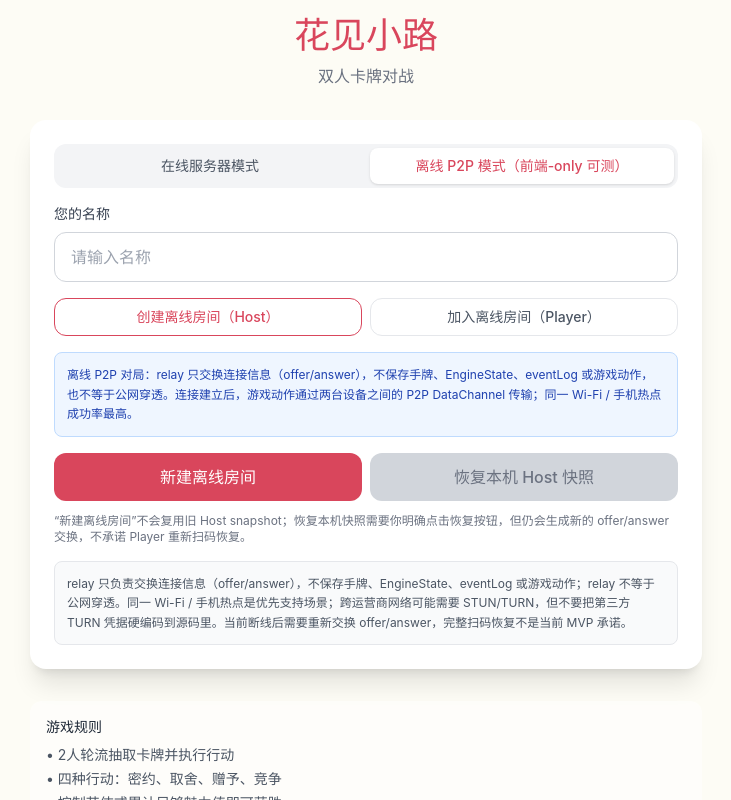
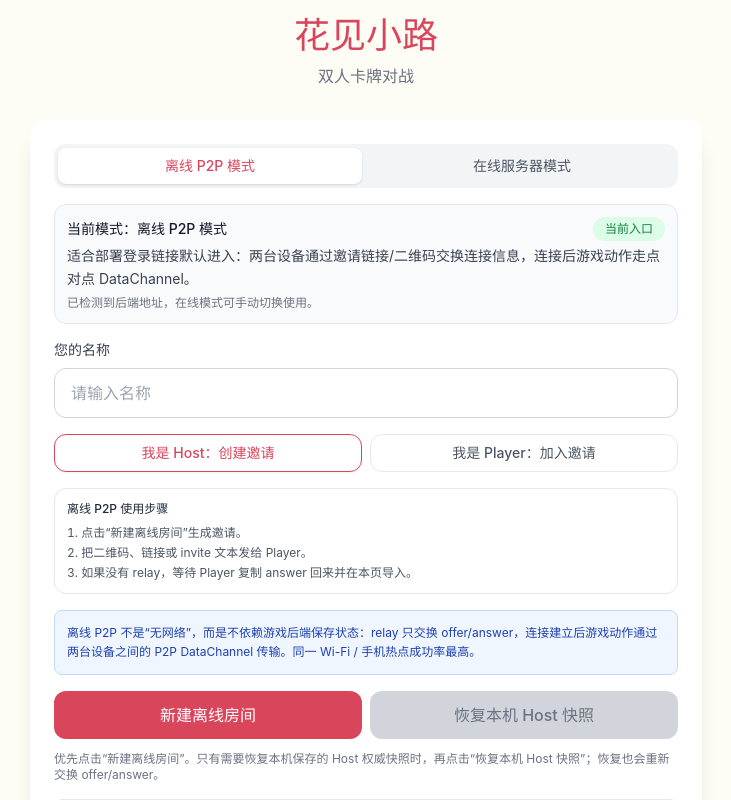
Before and after one commit to GaoJinHang/hanamikoji, a React (Vite) app in the folder packages/client/: page / in a window 1280 px wide. Both pictures are taken after a click on the button "切换到离线 P2P 模式". Shown: the whole page, without its empty margins (274-1005 px from the left). Built offline with nearby package versions, Linux system fonts and the light colour scheme; no server answers.

Commit message:
Update: Phase10 offline-p2p-mode-fixed 版本

```diff
--- a/packages/client/src/components/p2p/OfflineRoomInvite.tsx
+++ b/packages/client/src/components/p2p/OfflineRoomInvite.tsx
@@ -33,8 +33,8 @@ export interface OfflineRoomInviteProps {
 export const OfflineRoomInvite: React.FC<OfflineRoomInviteProps> = props => (
   <div className="space-y-4">
     <div className="grid grid-cols-2 gap-2">
-      <button type="button" onClick={() => props.setRole('host')} className={`py-2 rounded-xl border text-sm font-medium ${props.role === 'host' ? 'border-game-primary text-game-primary bg-white' : 'border-gray-200 text-gray-600'}`}>创建离线房间（Host）</button>
-      <button type="button" onClick={() => props.setRole('player')} className={`py-2 rounded-xl border text-sm font-medium ${props.role === 'player' ? 'border-game-primary text-game-primary bg-white' : 'border-gray-200 text-gray-600'}`}>加入离线房间（Player）</button>
+      <button type="button" onClick={() => props.setRole('host')} className={`py-2 rounded-xl border text-sm font-medium ${props.role === 'host' ? 'border-game-primary text-game-primary bg-white shadow-sm' : 'border-gray-200 text-gray-600'}`}>我是 Host：创建邀请</button>
+      <button type="button" onClick={() => props.setRole('player')} className={`py-2 rounded-xl border text-sm font-medium ${props.role === 'player' ? 'border-game-primary text-game-primary bg-white shadow-sm' : 'border-gray-200 text-gray-600'}`}>我是 Player：加入邀请</button>
     </div>
     {props.savedP2PSession && (
       <div className="p-3 bg-amber-50 border border-amber-200 rounded-lg text-amber-800 text-xs">
@@ -42,6 +42,7 @@ export const OfflineRoomInvite: React.FC<OfflineRoomInviteProps> = props => (
         {props.hasHostSnapshot ? ' Host 本机也保存了权威快照。' : ''} 这只恢复本机快照；断线后仍需重新交换 offer/answer，不代表 Player 重新扫码一定能恢复。
       </div>
     )}
+    <OfflineFlowSteps role={props.role} relayReady={Boolean(props.hostRelayInviteId) || props.playerRelaySubmitted} />
     <RelayBoundaryNotice />
     {props.role === 'host' ? <HostInvitePanel {...props} /> : <PlayerInvitePanel {...props} />}
     <div className="p-3 bg-gray-50 border border-gray-200 rounded-lg text-gray-600 text-xs leading-relaxed">
@@ -50,9 +51,32 @@ export const OfflineRoomInvite: React.FC<OfflineRoomInviteProps> = props => (
   </div>
 );
 
+const OfflineFlowSteps: React.FC<{ role: OfflineInviteRole; relayReady: boolean }> = ({ role, relayReady }) => {
+  const steps = role === 'host'
+    ? [
+        '点击“新建离线房间”生成邀请。',
+        relayReady ? '让 Player 扫码/打开链接；relay 会自动回传 answer。' : '把二维码、链接或 invite 文本发给 Player。',
+        '如果没有 relay，等待 Player 复制 answer 回来并在本页导入。',
+      ]
+    : [
+        '扫码、打开 Host 链接，或粘贴 Host invite 文本。',
+        '填写昵称后点击“加入并生成/提交 answer”。',
+        'relay 可用时自动回传；否则复制 answer 给 Host 导入。',
+      ];
+
+  return (
+    <div className="rounded-xl border border-gray-200 bg-white p-3 text-xs text-gray-600">
+      <div className="font-medium text-gray-800 mb-2">离线 P2P 使用步骤</div>
+      <ol className="space-y-1 list-decimal list-inside">
+        {steps.map(step => <li key={step}>{step}</li>)}
+      </ol>
+    </div>
+  );
+};
+
 const RelayBoundaryNotice: React.FC = () => (
   <div className="p-3 bg-blue-50 border border-blue-200 rounded-lg text-blue-800 text-xs leading-relaxed">
-    离线 P2P 对局：relay 只交换连接信息（offer/answer），不保存手牌、EngineState、eventLog 或游戏动作，也不等于公网穿透。连接建立后，游戏动作通过两台设备之间的 P2P DataChannel 传输；同一 Wi-Fi / 手机热点成功率最高。
+    离线 P2P 不是“无网络”，而是不依赖游戏后端保存状态：relay 只交换 offer/answer，连接建立后游戏动作通过两台设备之间的 P2P DataChannel 传输。同一 Wi-Fi / 手机热点成功率最高。
   </div>
 );
 
@@ -62,7 +86,7 @@ const HostInvitePanel: React.FC<OfflineRoomInviteProps> = props => (
       <button type="button" onClick={props.onCreateNewHost} disabled={props.isLoading} className={`w-full py-3 rounded-xl font-medium ${props.isLoading ? 'bg-gray-300 text-gray-500' : 'bg-game-primary text-white'}`}>{props.isLoading ? '正在生成邀请...' : '新建离线房间'}</button>
       <button type="button" onClick={props.onRestoreHost} disabled={props.isLoading || !props.hasHostSnapshot} className={`w-full py-3 rounded-xl font-medium ${props.isLoading || !props.hasHostSnapshot ? 'bg-gray-300 text-gray-500' : 'bg-game-secondary text-white'}`}>恢复本机 Host 快照</button>
     </div>
-    <div className="text-xs text-gray-500">“新建离线房间”不会复用旧 Host snapshot；恢复本机快照需要你明确点击恢复按钮，但仍会生成新的 offer/answer 交换，不承诺 Player 重新扫码恢复。</div>
+    <div className="text-xs text-gray-500">优先点击“新建离线房间”。只有需要恢复本机保存的 Host 权威快照时，再点击“恢复本机 Host 快照”；恢复也会重新交换 offer/answer。</div>
 
     {props.hostRelayInviteId && (
       <div className="p-3 bg-green-50 border border-green-200 rounded-lg text-green-700 text-xs leading-relaxed">
@@ -75,7 +99,7 @@ const HostInvitePanel: React.FC<OfflineRoomInviteProps> = props => (
       </div>
     )}
 
-    {props.hostJoinUrl && <QRCodeBox title={props.hostRelayInviteId ? '一次扫码 relay 加入链接 / 二维码' : '纯离线 Player 加入链接 / 二维码（Host 后续需粘贴 answer）'} value={props.hostJoinUrl} onCopy={props.onCopy} />}
+    {props.hostJoinUrl && <QRCodeBox title={props.hostRelayInviteId ? '发给 Player：一次扫码加入链接 / 二维码' : '发给 Player：纯离线加入链接 / 二维码（Host 后续需粘贴 answer）'} value={props.hostJoinUrl} copyLabel="复制加入链接" onCopy={props.onCopy} />}
     {props.hostInviteText && <SignalBox label="纯离线兜底：长 invite 文本（HANA-INVITE-V1）" value={props.hostInviteText} onCopy={() => props.onCopy(props.hostInviteText)} />}
     {props.hostOffer && <SignalBox label="高级兜底：旧版 Host offer（HANA-P2P-V1）" value={props.hostOffer} onCopy={() => props.onCopy(props.hostOffer)} />}
     {props.hostOffer && (
@@ -92,15 +116,15 @@ const PlayerInvitePanel: React.FC<OfflineRoomInviteProps> = props => (
   <div className="space-y-3">
     <div>
       <label className="block text-sm font-medium text-gray-700 mb-2">Host 邀请链接 / invite / 旧版 offer</label>
-      <textarea value={props.playerOfferInput} onChange={event => props.setPlayerOfferInput(event.target.value)} placeholder="粘贴 relay 一次扫码链接、纯离线 HANA-INVITE-V1 邀请链接/文本，或旧 HANA-P2P-V1 offer" className="w-full h-32 px-3 py-2 border border-gray-300 rounded-xl text-xs font-mono focus:ring-2 focus:ring-game-primary focus:border-transparent outline-none" />
+      <textarea value={props.playerOfferInput} onChange={event => props.setPlayerOfferInput(event.target.value)} placeholder="扫码打开后会自动填入；也可以粘贴 relay 链接、纯离线 HANA-INVITE-V1 invite 文本，或旧 HANA-P2P-V1 offer" className="w-full h-32 px-3 py-2 border border-gray-300 rounded-xl text-xs font-mono focus:ring-2 focus:ring-game-primary focus:border-transparent outline-none" />
     </div>
-    <button type="button" onClick={props.onCreatePlayer} disabled={props.isLoading || !props.playerOfferInput.trim()} className={`w-full py-3 rounded-xl font-medium ${props.isLoading || !props.playerOfferInput.trim() ? 'bg-gray-300 text-gray-500' : 'bg-game-primary text-white'}`}>{props.isLoading ? '正在生成 answer...' : '加入并生成 Player answer'}</button>
+    <button type="button" onClick={props.onCreatePlayer} disabled={props.isLoading || !props.playerOfferInput.trim()} className={`w-full py-3 rounded-xl font-medium ${props.isLoading || !props.playerOfferInput.trim() ? 'bg-gray-300 text-gray-500' : 'bg-game-primary text-white'}`}>{props.isLoading ? '正在处理邀请...' : '加入并生成/提交 answer'}</button>
     {props.playerRelaySubmitted && (
       <div className="p-3 bg-green-50 border border-green-200 rounded-lg text-green-700 text-xs leading-relaxed">
         已通过 relay 自动提交 Player answer。请等待 Host 当前页面自动建立 DataChannel；relay 不保存手牌、EngineState、eventLog 或游戏动作。
       </div>
     )}
-    {props.playerAnswerInviteText && <QRCodeBox title={props.playerRelaySubmitted ? '手动兜底 answer 文本（通常无需复制）' : 'Player answer 文本（复制回 Host 当前页面粘贴）'} value={props.playerAnswerInviteText} onCopy={props.onCopy} />}
+    {props.playerAnswerInviteText && <QRCodeBox title={props.playerRelaySubmitted ? '手动兜底 answer 文本（通常无需复制）' : '复制给 Host：Player answer 文本'} value={props.playerAnswerInviteText} copyLabel="复制 answer" onCopy={props.onCopy} />}
     {props.playerAnswerUrl && <SignalBox label="answer URL（高级备用；Host 仍建议在当前页面粘贴导入）" value={props.playerAnswerUrl} onCopy={() => props.onCopy(props.playerAnswerUrl)} />}
     {props.playerAnswer && <SignalBox label="高级兜底：旧版 Player answer（HANA-P2P-V1）" value={props.playerAnswer} onCopy={() => props.onCopy(props.playerAnswer)} />}
   </div>
--- a/packages/client/src/pages/Lobby.tsx
+++ b/packages/client/src/pages/Lobby.tsx
@@ -14,7 +14,7 @@ import { clearOfflineHash, parseOfflineHash } from '../p2p/inviteUrl';
 import { loadClientSession, loadHostSnapshot } from '../p2p/storage';
 import { OfflineReadyRoom } from '../components/p2p/OfflineReadyRoom';
 import { OfflineRoomInvite } from '../components/p2p/OfflineRoomInvite';
-import { getInitialLobbyMode, getOnlineBackendNotice, type LobbyMode } from './lobbyMode';
+import { getInitialLobbyMode, getOnlineBackendNotice, getRequestedLobbyModeFromSearch, type LobbyMode } from './lobbyMode';
 
 interface LobbyProps {
   savedRoomId: string | null;
@@ -34,6 +34,7 @@ export const Lobby: React.FC<LobbyProps> = ({ savedRoomId, savedPlayerId, onOffl
     isProduction: import.meta.env.PROD,
     hasExplicitBackend: hasExplicitOnlineBackend,
     hasOfflineHash: typeof window !== 'undefined' && Boolean(parseOfflineHash(window.location.hash)),
+    requestedMode: typeof window !== 'undefined' ? getRequestedLobbyModeFromSearch(window.location.search) : null,
   }));
   const [offlineRole, setOfflineRole] = useState<OfflineRole>('host');
   const [playerName, setPlayerName] = useState(savedPlayerId ? (savedPlayerId === 'p1' ? '玩家1' : '玩家2') : '');
@@ -77,6 +78,17 @@ export const Lobby: React.FC<LobbyProps> = ({ savedRoomId, savedPlayerId, onOffl
     setPlayerAnswerUrl('');
     setPlayerRelaySubmitted(false);
     setOfflineLobbyView(null);
+  };
+
+  const switchMode = (nextMode: LobbyMode) => {
+    setMode(nextMode);
+    setIsWaiting(false);
+    resetMessages();
+  };
+
+  const switchOfflineRole = (nextRole: OfflineRole) => {
+    setOfflineRole(nextRole);
+    resetMessages();
   };
 
   useEffect(() => {
@@ -297,9 +309,10 @@ export const Lobby: React.FC<LobbyProps> = ({ savedRoomId, savedPlayerId, onOffl
         </div>
         <div className="bg-white rounded-2xl shadow-xl p-6 space-y-4">
           <div className="grid grid-cols-2 gap-2 rounded-xl bg-gray-100 p-1">
-            <button type="button" onClick={() => { setMode('online'); resetMessages(); }} className={`py-2 rounded-lg text-sm font-medium ${mode === 'online' ? 'bg-white shadow text-game-primary' : 'text-gray-600'}`}>在线服务器模式</button>
-            <button type="button" onClick={() => { setMode('offline-p2p'); resetMessages(); }} className={`py-2 rounded-lg text-sm font-medium ${mode === 'offline-p2p' ? 'bg-white shadow text-game-primary' : 'text-gray-600'}`}>离线 P2P 模式（前端-only 可测）</button>
+            <button type="button" onClick={() => switchMode('offline-p2p')} className={`py-2 rounded-lg text-sm font-medium ${mode === 'offline-p2p' ? 'bg-white shadow text-game-primary' : 'text-gray-600'}`}>离线 P2P 模式</button>
+            <button type="button" onClick={() => switchMode('online')} className={`py-2 rounded-lg text-sm font-medium ${mode === 'online' ? 'bg-white shadow text-game-primary' : 'text-gray-600'}`}>在线服务器模式</button>
           </div>
+          <ModeSummary mode={mode} isConnected={isConnected} hasExplicitOnlineBackend={hasExplicitOnlineBackend} />
           <div>
             <label className="block text-sm font-medium text-gray-700 mb-2">您的名称</label>
             <input type="text" value={playerName} onChange={event => setPlayerName(event.target.value)} placeholder="请输入名称" className="w-full px-4 py-3 border border-gray-300 rounded-xl focus:ring-2 focus:ring-game-primary focus:border-transparent outline-none" disabled={isLoading || isWaiting} maxLength={12} />
@@ -310,7 +323,7 @@ export const Lobby: React.FC<LobbyProps> = ({ savedRoomId, savedPlayerId, onOffl
                 <div className="p-3 bg-amber-50 border border-amber-200 rounded-lg text-amber-800 text-sm leading-relaxed">
                   <div className="font-medium mb-1">在线服务器模式当前不可用</div>
                   <div>{onlineBackendNotice}</div>
-                  <button type="button" onClick={() => { setMode('offline-p2p'); resetMessages(); }} className="mt-3 w-full py-2 rounded-lg bg-game-primary text-white font-medium">切换到离线 P2P 模式</button>
+                  <button type="button" onClick={() => switchMode('offline-p2p')} className="mt-3 w-full py-2 rounded-lg bg-game-primary text-white font-medium">切换到离线 P2P 模式</button>
                 </div>
               )}
               <div>
@@ -326,13 +339,13 @@ export const Lobby: React.FC<LobbyProps> = ({ savedRoomId, savedPlayerId, onOffl
             <>
               {showFrontendOnlyOfflineNotice && (
                 <div className="p-3 bg-green-50 border border-green-200 rounded-lg text-green-800 text-sm leading-relaxed">
-                  <div className="font-medium mb-1">前端-only 离线测试入口</div>
-                  <div>你当前没有配置后端地址。可以先用“新建离线房间”生成纯离线邀请，在第二台设备粘贴/打开邀请后生成 Player answer，再复制回 Host 当前页面导入。relay 一次扫码需要部署后端 /api/p2p；没有后端时会自动回退到复制粘贴流程。</div>
+                  <div className="font-medium mb-1">离线 P2P 已作为当前入口</div>
+                  <div>直接登录部署链接会优先进入离线 P2P。你可以新建 Host 邀请，让另一台设备扫码/打开链接；没有 relay 后端时会自动回退到复制 invite / answer 的纯离线流程。</div>
                 </div>
               )}
               <OfflineRoomInvite
                 role={offlineRole}
-                setRole={setOfflineRole}
+                setRole={switchOfflineRole}
                 isLoading={isLoading}
                 hostOffer={hostOffer}
                 hostInviteText={hostInviteText}
@@ -366,8 +379,37 @@ export const Lobby: React.FC<LobbyProps> = ({ savedRoomId, savedPlayerId, onOffl
           <h3 className="font-medium text-gray-800 mb-2">游戏规则</h3>
           <ul className="space-y-1"><li>• 2人轮流抽取卡牌并执行行动</li><li>• 四种行动：密约、取舍、赠予、竞争</li><li>• 控制艺伎或累计足够魅力值即可获胜</li><li>• 最多进行3局比赛</li></ul>
         </div>
-        <div className="mt-4 text-center text-xs text-gray-400">{mode === 'online' ? (isConnected ? '服务器已连接' : '服务器连接中...') : '离线 P2P：relay 只交换 offer/answer，不保存手牌、EngineState、eventLog 或游戏动作；同一 Wi-Fi / 手机热点优先'}</div>
+        <div className="mt-4 text-center text-xs text-gray-400">{mode === 'online' ? (isConnected ? '在线服务器：已连接' : '在线服务器：未连接') : '离线 P2P：游戏动作走点对点 DataChannel；同一 Wi-Fi / 手机热点优先'}</div>
       </div>
+    </div>
+  );
+};
+
+
+const ModeSummary: React.FC<{ mode: LobbyMode; isConnected: boolean; hasExplicitOnlineBackend: boolean }> = ({ mode, isConnected, hasExplicitOnlineBackend }) => {
+  const isOffline = mode === 'offline-p2p';
+  const badge = isOffline ? '当前入口' : (isConnected ? '服务器已连接' : '服务器未连接');
+  const badgeClass = isOffline
+    ? 'bg-green-100 text-green-700'
+    : isConnected
+      ? 'bg-blue-100 text-blue-700'
+      : 'bg-amber-100 text-amber-700';
+  const title = isOffline ? '离线 P2P 模式' : '在线服务器模式';
+  const description = isOffline
+    ? '适合部署登录链接默认进入：两台设备通过邀请链接/二维码交换连接信息，连接后游戏动作走点对点 DataChannel。'
+    : '适合已有稳定后端 Socket 服务的房间创建/加入流程；如果服务器未连接，可以随时切回离线 P2P。';
+  const backendHint = hasExplicitOnlineBackend
+    ? '已检测到后端地址，在线模式可手动切换使用。'
+    : '未配置后端地址，在线模式只作为备用入口显示。';
+
+  return (
+    <div className="rounded-xl border border-gray-200 bg-gray-50 p-3 text-sm text-gray-700 leading-relaxed">
+      <div className="flex items-center justify-between gap-3">
+        <div className="font-medium text-gray-900">当前模式：{title}</div>
+        <span className={`shrink-0 rounded-full px-3 py-1 text-xs font-medium ${badgeClass}`}>{badge}</span>
+      </div>
+      <div className="mt-1">{description}</div>
+      <div className="mt-1 text-xs text-gray-500">{backendHint}</div>
     </div>
   );
 };
--- a/packages/client/src/pages/lobbyMode.ts
+++ b/packages/client/src/pages/lobbyMode.ts
@@ -4,6 +4,7 @@ export interface InitialLobbyModeInput {
   isProduction: boolean;
   hasExplicitBackend: boolean;
   hasOfflineHash: boolean;
+  requestedMode?: LobbyMode | null;
 }
 
 export interface OnlineBackendNoticeInput {
@@ -12,18 +13,46 @@ export interface OnlineBackendNoticeInput {
   isConnected: boolean;
 }
 
+/**
+ * Keep the deployed lobby offline-first.
+ *
+ * First principles:
+ * - Opening an offline invite must always enter offline P2P.
+ * - A direct production login link should not surprise users by dropping them into
+ *   the backend flow, even when a backend/relay URL is configured for optional use.
+ * - Online server mode remains available through an explicit UI switch or URL mode.
+ */
 export function getInitialLobbyMode(input: InitialLobbyModeInput): LobbyMode {
   if (input.hasOfflineHash) return 'offline-p2p';
-  if (input.isProduction && !input.hasExplicitBackend) return 'offline-p2p';
+  if (input.requestedMode) return input.requestedMode;
+  if (input.isProduction) return 'offline-p2p';
   return 'online';
+}
+
+export function getRequestedLobbyModeFromSearch(search: string): LobbyMode | null {
+  const trimmed = search.trim();
+  if (!trimmed) return null;
+
+  const params = new URLSearchParams(trimmed.startsWith('?') ? trimmed : `?${trimmed}`);
+  const explicitMode = (params.get('mode') || params.get('lobbyMode') || '').toLowerCase();
+  if (['offline', 'offline-p2p', 'p2p', 'peer'].includes(explicitMode)) return 'offline-p2p';
+  if (['online', 'backend', 'server'].includes(explicitMode)) return 'online';
+
+  const offlineFlag = (params.get('offline') || params.get('p2p') || '').toLowerCase();
+  if (['1', 'true', 'yes'].includes(offlineFlag)) return 'offline-p2p';
+
+  const onlineFlag = (params.get('online') || params.get('backend') || '').toLowerCase();
+  if (['1', 'true', 'yes'].includes(onlineFlag)) return 'online';
+
+  return null;
 }
 
 export function getOnlineBackendNotice(input: OnlineBackendNoticeInput): string | null {
   if (input.isConnected) return null;
 
   if (input.isProduction && !input.hasExplicitBackend) {
-    return '当前前端没有配置 VITE_SOCKET_URL / VITE_API_BASE_URL，因此在线服务器模式无法创建或加入房间。你仍然可以先测试离线 P2P：同一 Wi-Fi / 手机热点下优先使用；未部署后端时 relay 一次扫码不可用，会回退到复制 invite / answer 的纯离线流程。';
+    return '当前前端没有配置 VITE_SOCKET_URL / VITE_API_BASE_URL，因此在线服务器模式无法创建或加入房间。你仍然可以使用离线 P2P：同一 Wi-Fi / 手机热点下优先使用；未部署后端时 relay 一次扫码不可用，会回退到复制 invite / answer 的纯离线流程。';
   }
 
-  return '当前还没有连接到后端服务器。在线服务器模式需要后端 Socket 服务；如果只是想先测试离线 P2P，请切换到离线 P2P 模式。';
+  return '当前还没有连接到后端服务器。在线服务器模式需要后端 Socket 服务；如果只是想两台设备直接联机，请切换到离线 P2P 模式。';
 }
```
Also changed, not shown: 1 other file (tests, documents, lock files or other folders).
